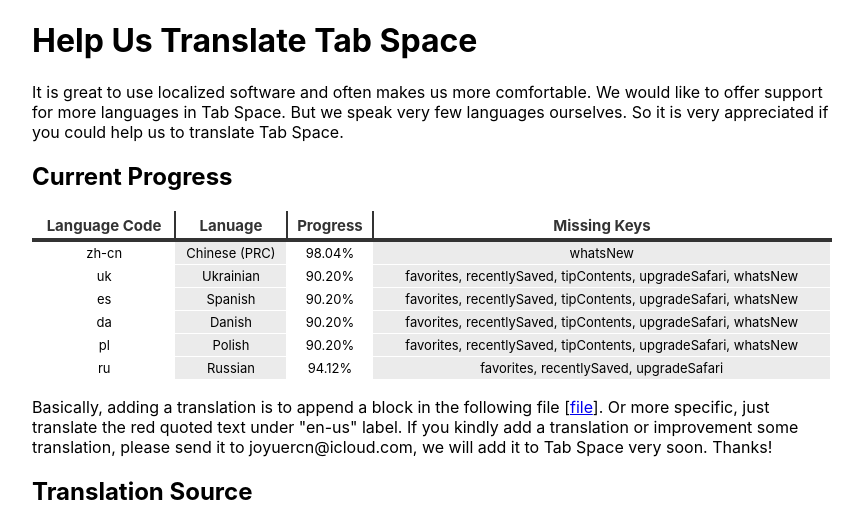
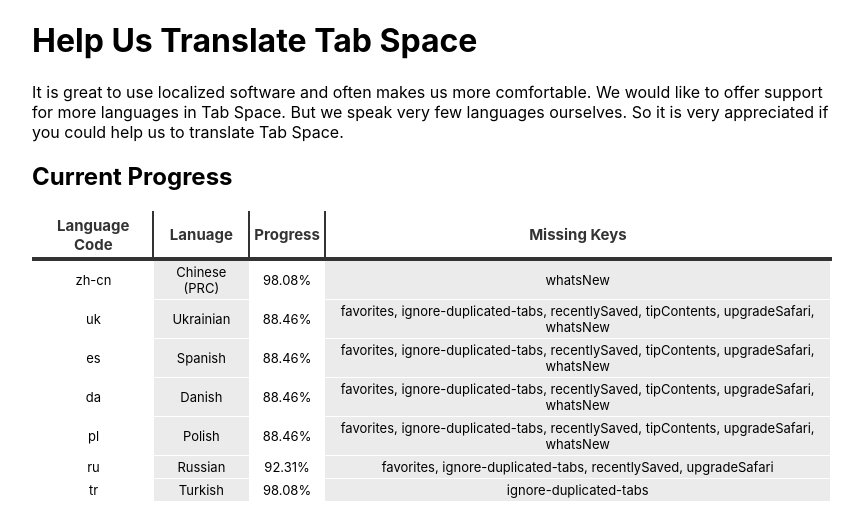
Before and after one commit to yuanzhoucq/Tab-Space, a Jekyll site: the page translate.html, which Jekyll copies as it is, in a window 1280 px wide, cut to the strip 0-522 px from the top of the page. Shown: the whole strip, without its empty margins (208-1071 px from the left). Built offline with Jekyll 4.4.1, drawn with Linux system fonts in a browser that asks for light colours.

Commit message:
add Turkish thanks to ertemiroglu@gmail.com

```diff
--- a/admin/package.json
+++ b/admin/package.json
@@ -4,7 +4,8 @@
   "private": true,
   "scripts": {
     "serve": "vue-cli-service serve",
-    "build": "vue-cli-service build && bash deploy.sh",
+    "build": "vue-cli-service build",
+    "postbuild": "bash deploy.sh && node validate_translation.js",
     "build-beta": "vue-cli-service build --mode development && rm -r ../beta && mv dist ../beta",
     "lint": "vue-cli-service lint"
   },
--- a/admin/src/constants.js
+++ b/admin/src/constants.js
@@ -13,6 +13,7 @@
         {code: "pl", name: "Polish"},
         {code: "ru", name: "Russian"},
         {code: "es", name: "Spanish"},
+        {code: "tr", name: "Turkish"},
         {code: "uk", name: "Ukrainian"},
     ]
 }
--- a/translate.html
+++ b/translate.html
@@ -68,12 +68,13 @@
     languages in Tab Space. But we speak very few languages ourselves. So it is very appreciated if you could help us to
     translate Tab Space.</p>
   <h2>Current Progress</h2>
-  <table class="greyGridTable"><thead><tr><th class="lang-th">Language Code</th><th class="name-th">Lanuage</th><th class="progress-th">Progress</th><th class="missingkeys-th">Missing Keys</th></tr></thead><tbody ><tr ><td class="lang-td td_text">zh-cn</td><td class="name-td td_text">Chinese (PRC)</td><td class="progress-td td_text">98.04%</td><td class="missingkeys-td td_text">whatsNew</td></tr>
-<tr ><td class="lang-td td_text">uk</td><td class="name-td td_text">Ukrainian</td><td class="progress-td td_text">90.20%</td><td class="missingkeys-td td_text">favorites, recentlySaved, tipContents, upgradeSafari, whatsNew</td></tr>
-<tr ><td class="lang-td td_text">es</td><td class="name-td td_text">Spanish</td><td class="progress-td td_text">90.20%</td><td class="missingkeys-td td_text">favorites, recentlySaved, tipContents, upgradeSafari, whatsNew</td></tr>
-<tr ><td class="lang-td td_text">da</td><td class="name-td td_text">Danish</td><td class="progress-td td_text">90.20%</td><td class="missingkeys-td td_text">favorites, recentlySaved, tipContents, upgradeSafari, whatsNew</td></tr>
-<tr ><td class="lang-td td_text">pl</td><td class="name-td td_text">Polish</td><td class="progress-td td_text">90.20%</td><td class="missingkeys-td td_text">favorites, recentlySaved, tipContents, upgradeSafari, whatsNew</td></tr>
-<tr ><td class="lang-td td_text">ru</td><td class="name-td td_text">Russian</td><td class="progress-td td_text">94.12%</td><td class="missingkeys-td td_text">favorites, recentlySaved, upgradeSafari</td></tr></tbody></table>
+  <table class="greyGridTable"><thead><tr><th class="lang-th">Language Code</th><th class="name-th">Lanuage</th><th class="progress-th">Progress</th><th class="missingkeys-th">Missing Keys</th></tr></thead><tbody ><tr ><td class="lang-td td_text">zh-cn</td><td class="name-td td_text">Chinese (PRC)</td><td class="progress-td td_text">98.08%</td><td class="missingkeys-td td_text">whatsNew</td></tr>
+<tr ><td class="lang-td td_text">uk</td><td class="name-td td_text">Ukrainian</td><td class="progress-td td_text">88.46%</td><td class="missingkeys-td td_text">favorites, ignore-duplicated-tabs, recentlySaved, tipContents, upgradeSafari, whatsNew</td></tr>
+<tr ><td class="lang-td td_text">es</td><td class="name-td td_text">Spanish</td><td class="progress-td td_text">88.46%</td><td class="missingkeys-td td_text">favorites, ignore-duplicated-tabs, recentlySaved, tipContents, upgradeSafari, whatsNew</td></tr>
+<tr ><td class="lang-td td_text">da</td><td class="name-td td_text">Danish</td><td class="progress-td td_text">88.46%</td><td class="missingkeys-td td_text">favorites, ignore-duplicated-tabs, recentlySaved, tipContents, upgradeSafari, whatsNew</td></tr>
+<tr ><td class="lang-td td_text">pl</td><td class="name-td td_text">Polish</td><td class="progress-td td_text">88.46%</td><td class="missingkeys-td td_text">favorites, ignore-duplicated-tabs, recentlySaved, tipContents, upgradeSafari, whatsNew</td></tr>
+<tr ><td class="lang-td td_text">ru</td><td class="name-td td_text">Russian</td><td class="progress-td td_text">92.31%</td><td class="missingkeys-td td_text">favorites, ignore-duplicated-tabs, recentlySaved, upgradeSafari</td></tr>
+<tr ><td class="lang-td td_text">tr</td><td class="name-td td_text">Turkish</td><td class="progress-td td_text">98.08%</td><td class="missingkeys-td td_text">ignore-duplicated-tabs</td></tr></tbody></table>
 
   <p>Basically, adding a translation is to append a block in the following file [<a
       href="https://github.com/yuanzhoucq/Tab-Space/blob/master/admin/src/lang.json">file</a>]. Or more specific, just
```
Also changed, not shown: admin/src/lang.json (+60 -0 lines), admin/src/tips.json (+12 -0 lines).
